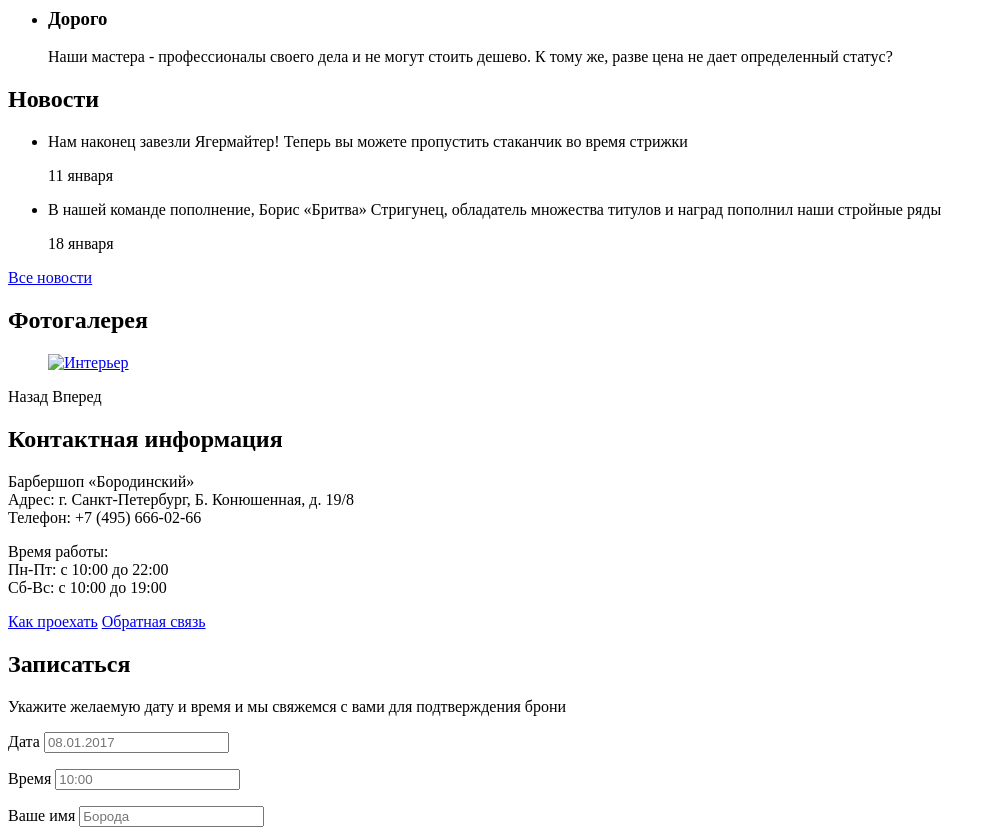
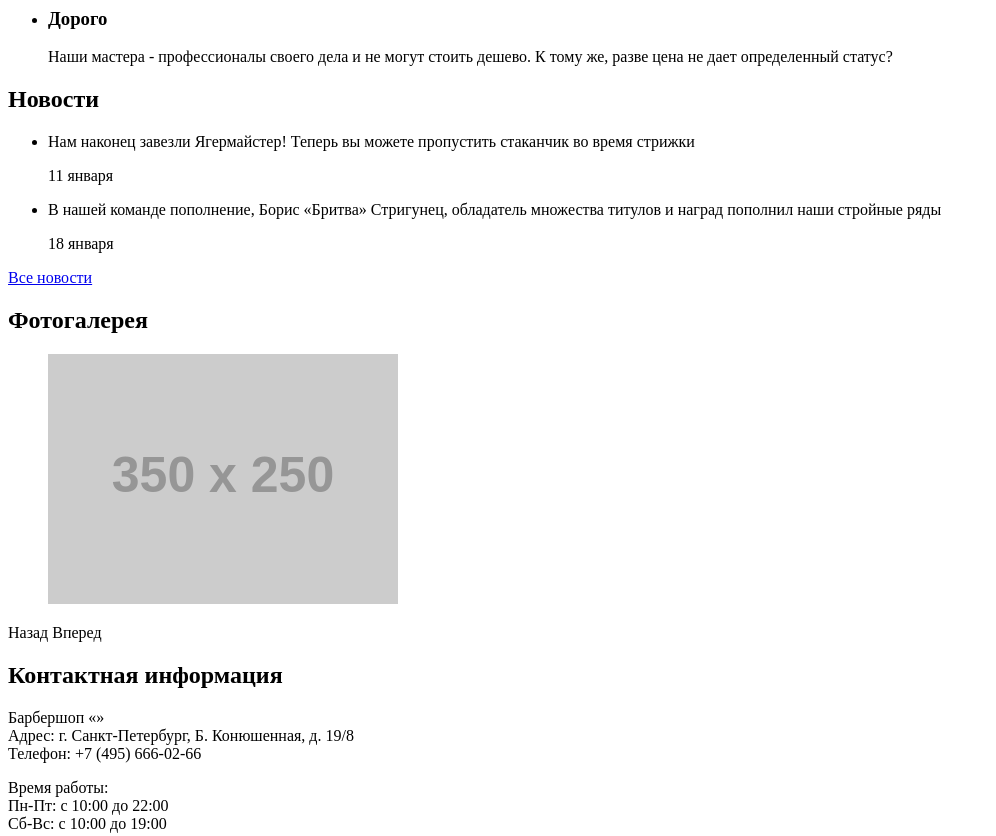
Before and after one commit to Muttah/htmlcss, a plain HTML site: page index.html in a window 1280 px wide. Shown: the part 440-1276 px from the top of the page, without its empty margins (0-996 px from the left). Drawn offline with Linux system fonts and the light colour scheme; placeholder pictures from the web are drawn by us.

Commit message:
add placeholder

```diff
--- a/index.html
+++ b/index.html
@@ -54,7 +54,7 @@
                 <ul class="news-list">
                     <li class="news-item">
                         <p>
-                            Нам наконец завезли Ягермайтер! Теперь вы можете пропустить стаканчик во время стрижки
+                            Нам наконец завезли Ягермайcтер! Теперь вы можете пропустить стаканчик во время стрижки
                         </p>
                         <time datetime="2016-01-11">11 января</time>
                     </li>
@@ -70,7 +70,7 @@
             <section class="gallery">
                 <h2>Фотогалерея</h2>
                 <figure class="gallery-content">
-                    <a href="#"><img src="img/studio.jps" width="286" height="164" alt="Интерьер"></a>
+                    <a href="#"><img src="http://placehold.it/350x250" alt="Интерьер"></a>
                 </figure>
                 <span class="button gallery-button gallery-button-back">Назад</span>
                 <span class="button gallery-button gallery-button-next">Вперед</span>
@@ -78,7 +78,7 @@
             <section class="contacts">
                 <h2>Контактная информация</h2>
                 <p>
-                    Барбершоп «Бородинский»<br>
+                    Барбершоп «»<br>
                     Адрес: г. Санкт-Петербург, Б. Конюшенная, д. 19/8<br>
                     Телефон: +7 (495) 666-02-66
                 </p>
```
